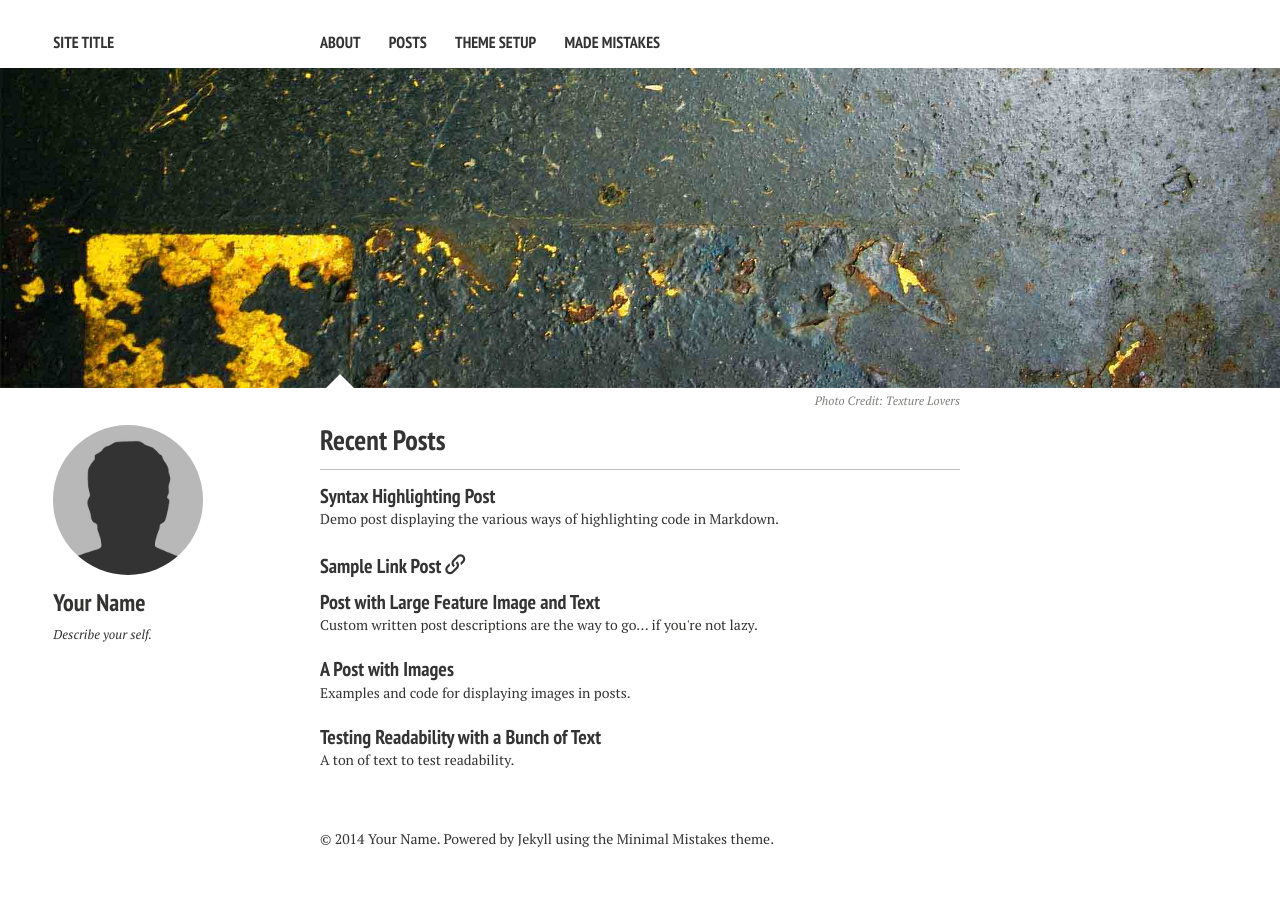
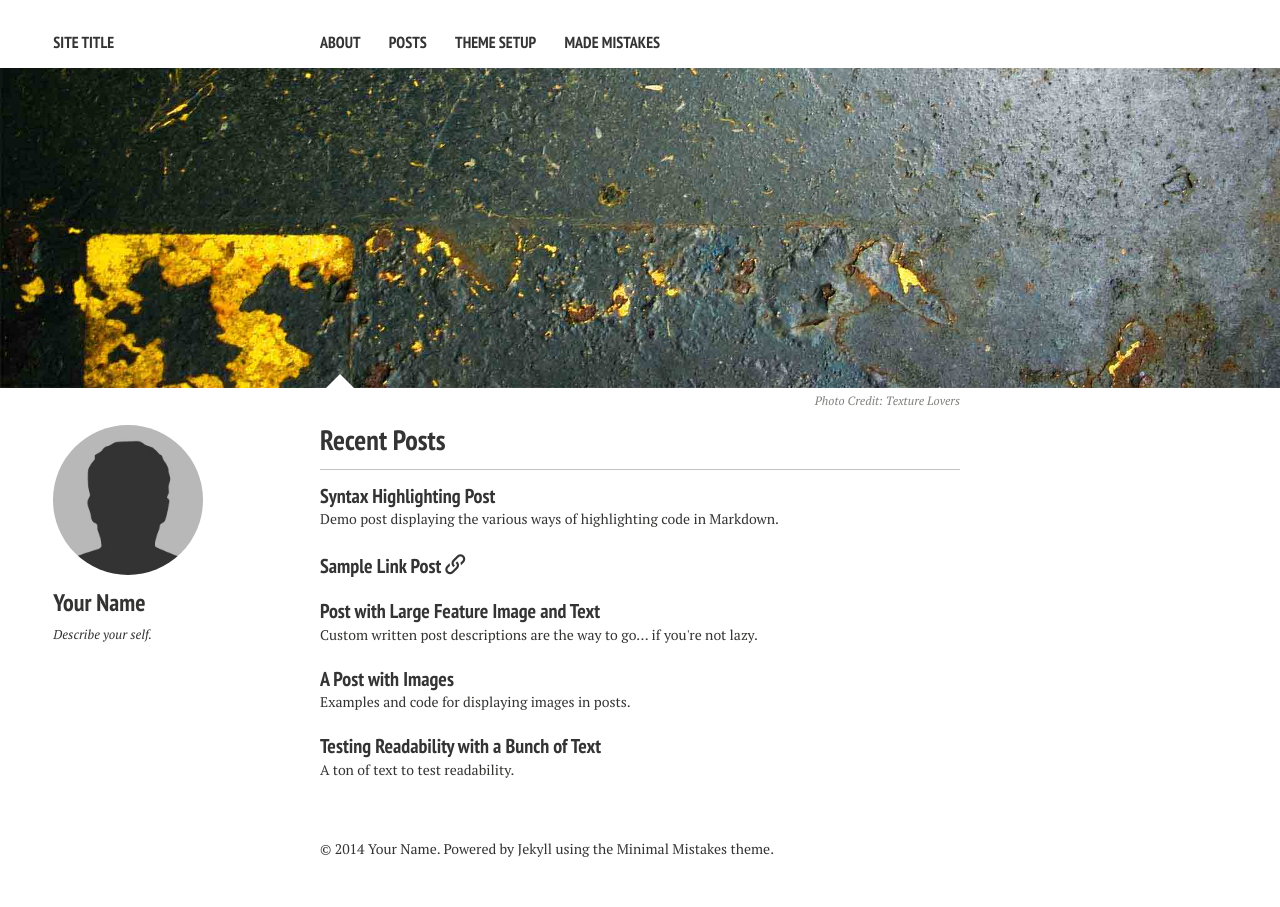
Before and after one commit to orenetar3/dgrtwo.github.com, a Jekyll site: the page built from index.md, in a window 1280 px wide. Built offline with Jekyll 4.4.1, drawn with Linux system fonts in a browser that asks for light colours; nearby versions of some CDN libraries.

Commit message:
Add correct padding below link post heading in index - Fixes #45

```diff
--- a/_layouts/home.html
+++ b/_layouts/home.html
@@ -39,7 +39,7 @@
   {% for post in site.posts limit:5 %}
   <article>
     {% if post.link %}
-      <h2><a href="{{ site.url }}{{ post.url }}" title="{{ post.title }}">{{ post.title }}</a> <a href="{{ post.link }}" target="_blank" title="{{ post.title }}"><i class="icon-link"></i></h2>
+      <h2 class="link-post"><a href="{{ site.url }}{{ post.url }}" title="{{ post.title }}">{{ post.title }}</a> <a href="{{ post.link }}" target="_blank" title="{{ post.title }}"><i class="icon-link"></i></h2>
     {% else %}
       <h2><a href="{{ site.url }}{{ post.url }}" title="{{ post.title }}">{{ post.title }}</a></h2>
       <p>{% if post.description %}{{ post.description }}{% else %}{{ post.content | strip_html | strip_newlines | truncate: 120 }}{% endif %}</p>
--- a/_layouts/post-index.html
+++ b/_layouts/post-index.html
@@ -48,7 +48,7 @@
     {% endunless %}
     <article>
       {% if post.link %}
-        <h2><a href="{{ site.url }}{{ post.url }}" title="{{ post.title }}">{{ post.title }}</a> <a href="{{ post.link }}" target="_blank" title="{{ post.title }}"><i class="icon-link"></i></h2>
+        <h2 class="link-post"><a href="{{ site.url }}{{ post.url }}" title="{{ post.title }}">{{ post.title }}</a> <a href="{{ post.link }}" target="_blank" title="{{ post.title }}"><i class="icon-link"></i></h2>
       {% else %}
         <h2><a href="{{ site.url }}{{ post.url }}" title="{{ post.title }}">{{ post.title }}</a></h2>
         <p>{% if post.description %}{{ post.description }}{% else %}{{ post.content | strip_html | strip_newlines | truncate: 120 }}{% endif %}</p>
--- a/assets/less/page.less
+++ b/assets/less/page.less
@@ -247,6 +247,10 @@ body {
 		h2 {
 			margin-bottom: 4px;
 			.font-rem(20);
+			&.link-post {
+				margin-bottom: 0px + @doc-line-height;
+				margin-bottom: 0rem + (@doc-line-height / @doc-font-size);
+			}
 		}
 		p {
 			.font-rem(14);
```
Also changed, not shown: assets/css/main.min.css.
